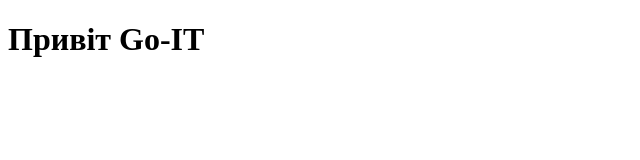
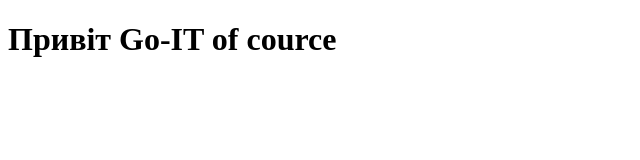
Before and after one commit to Valeriy9393/goit-markup-hw-01, a plain HTML site: page index.html in a window 1280 px wide. Shown: the whole page, without its empty margins (0-640 px from the left). Drawn offline with Linux system fonts and the light colour scheme.

Commit message:
Update index.html

```diff
--- a/index.html
+++ b/index.html
@@ -7,6 +7,6 @@
     <title>Document</title>
 </head>
 <body>
-    <h1>Привіт Go-IT</h1>
+    <h1>Привіт Go-IT of cource</h1>
 </body>
 </html>
```
